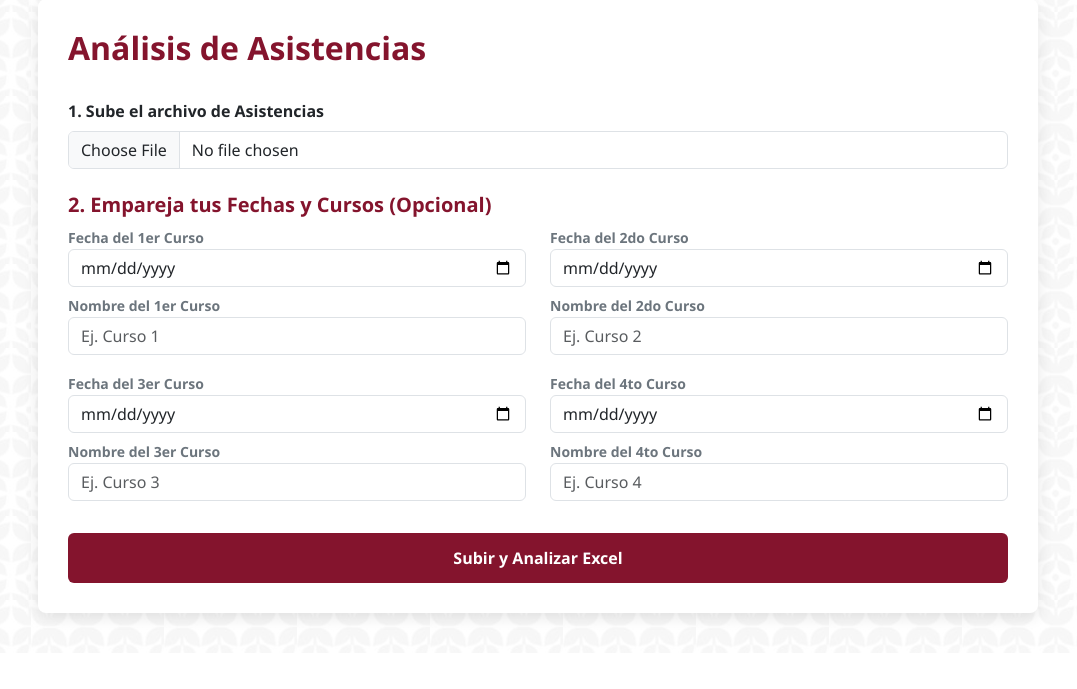
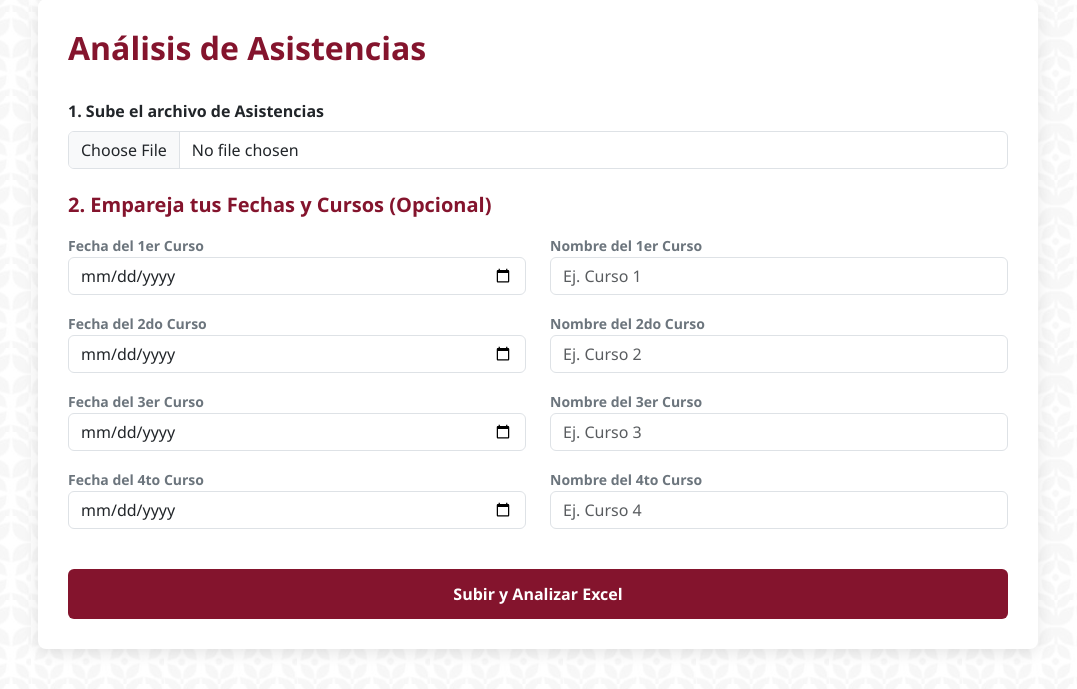
Before and after one commit to fernandorodea/analizador-asistencias, a Flask app: page /dashboard in a window 1280 px wide. Shown: the part 156-845 px from the top of the page, without its empty margins (102-1179 px from the left). Before the commit the page ends 780 px from the top, so only its background shows below. Run offline with Flask 3, Linux system fonts and the light colour scheme; the visitor is signed in with stand-in values (Sample User, id 1).

Commit message:
Update dashboard.html

```diff
--- a/templates/dashboard.html
+++ b/templates/dashboard.html
@@ -42,18 +42,23 @@
             <label class="fw-bold mb-2">1. Sube el archivo de Asistencias</label>
             <input type="file" name="file" class="form-control mb-4" accept=".xlsx, .xls" required>
 
-            <h5 class="fw-bold" style="color: var(--color-vino);">2. Empareja tus Fechas y Cursos (Opcional)</h5>
-            <div class="row">
-                {% for i in range(1, 5) %}
-                <div class="col-md-6 mb-3">
+            <h5 class="fw-bold mb-3" style="color: var(--color-vino);">2. Empareja tus Fechas y Cursos (Opcional)</h5>
+
+            <!-- AQUI ESTÁ EL CAMBIO: Fechas a la izquierda, Cursos a la derecha -->
+            {% for i in range(1, 5) %}
+            <div class="row mb-3">
+                <div class="col-md-6">
                     <label class="fw-bold text-secondary small">Fecha del {{ i }}{{ 'er' if i==1 else 'do' if i==2 else 'er' if i==3 else 'to' }} Curso</label>
                     <input type="date" name="fecha_{{ i }}" class="form-control" value="{{ valores_formulario.get('fecha_' ~ i, '') }}">
-                    <label class="fw-bold text-secondary small mt-2">Nombre del {{ i }}{{ 'er' if i==1 else 'do' if i==2 else 'er' if i==3 else 'to' }} Curso</label>
+                </div>
+                <div class="col-md-6">
+                    <label class="fw-bold text-secondary small">Nombre del {{ i }}{{ 'er' if i==1 else 'do' if i==2 else 'er' if i==3 else 'to' }} Curso</label>
                     <input type="text" name="curso_{{ i }}" class="form-control" placeholder="Ej. Curso {{ i }}" value="{{ valores_formulario.get('curso_' ~ i, '') }}">
                 </div>
-                {% endfor %}
             </div>
-            <button type="submit" class="btn text-white w-100 mt-3" style="background-color: var(--color-vino); font-weight: bold; padding: 12px;">Subir y Analizar Excel</button>
+            {% endfor %}
+
+            <button type="submit" class="btn text-white w-100 mt-4" style="background-color: var(--color-vino); font-weight: bold; padding: 12px;">Subir y Analizar Excel</button>
         </form>
     </div>
 
@@ -71,7 +76,6 @@
         </div>
         {% endfor %}
 
-        <!-- BOTÓN QUE SOLO APARECE CUANDO HAY RESULTADOS -->
         <hr class="my-4">
         <div class="text-center">
             <h5 style="color: var(--color-vino);">¿Quieres evaluar los exámenes de los candidatos aptos?</h5>
```
